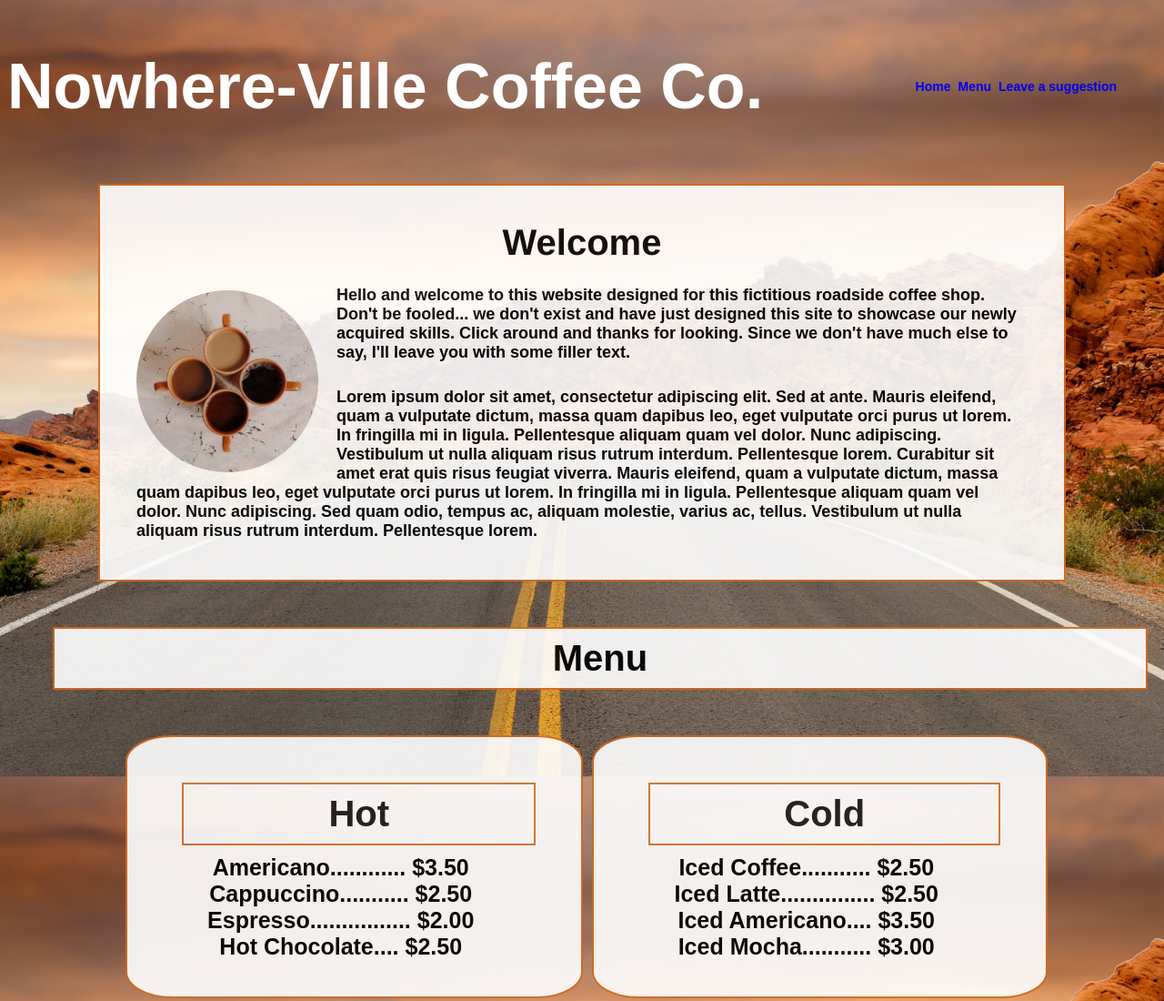
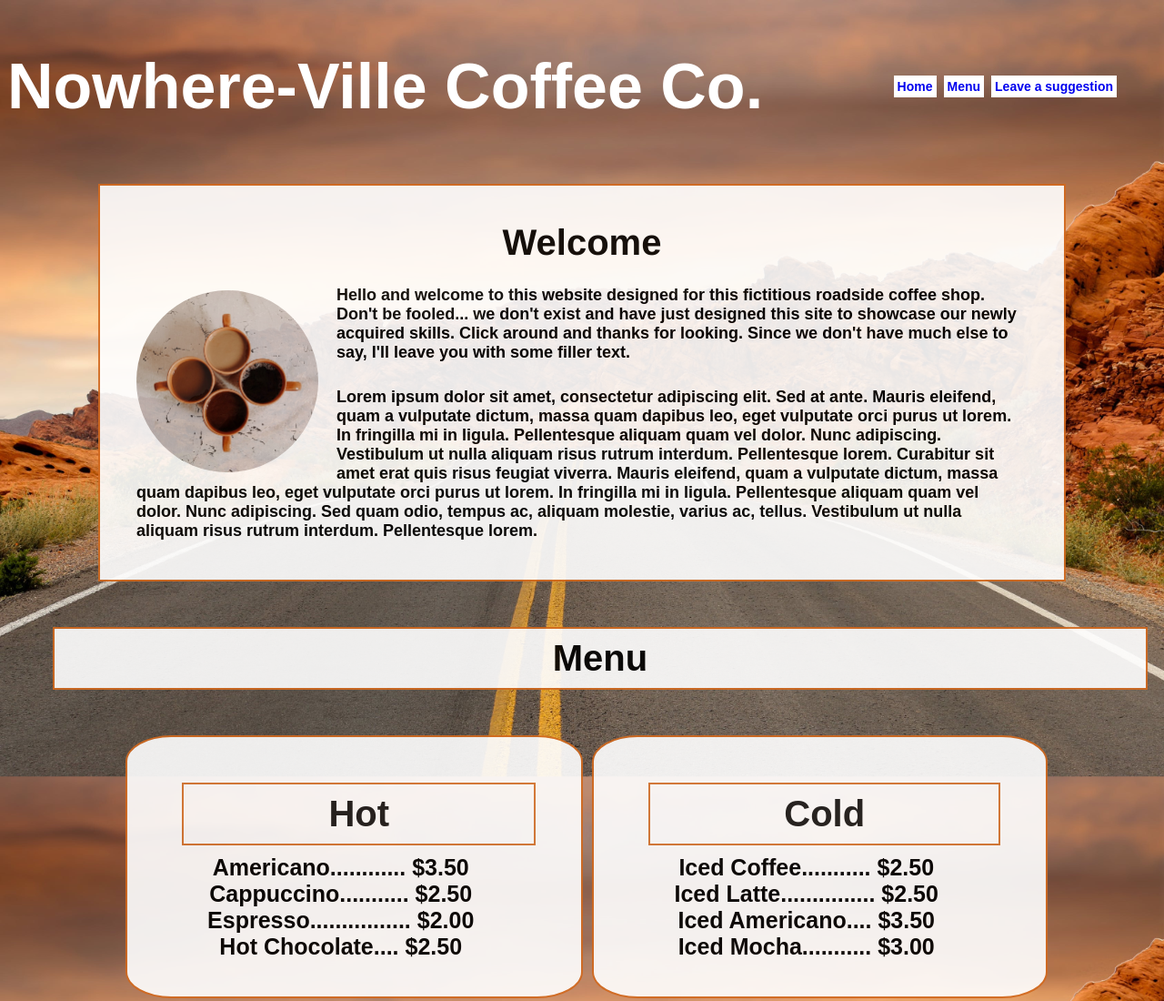
Before and after one commit to ellierb3/coffee, a plain HTML site: page index.html in a window 1280 px wide. Shown: the top 1100 px of the page at 91% size. Drawn offline with Linux system fonts and the light colour scheme; a web font is replaced by a local one.

Commit message:
added background color and margin to nav links

```diff
--- a/stylesheet.css
+++ b/stylesheet.css
@@ -16,7 +16,9 @@ main {
 .main-nav li {
     font: bold 14px black;
     font-family: 'Encode Sans SC', sans-serif;
+    background: white;
     padding: 4px;
+    margin: 4px;
 }
 
 a:link {
```
